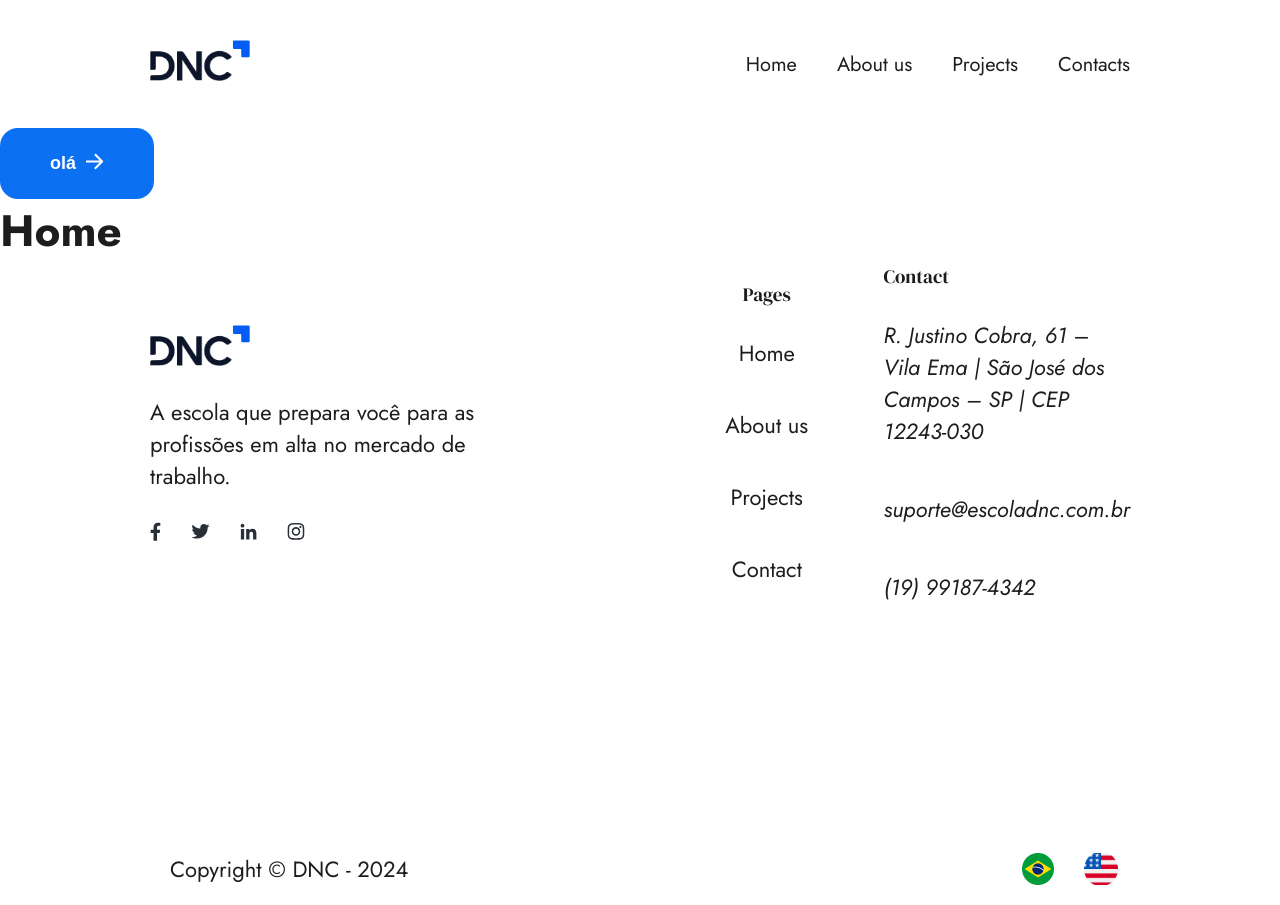
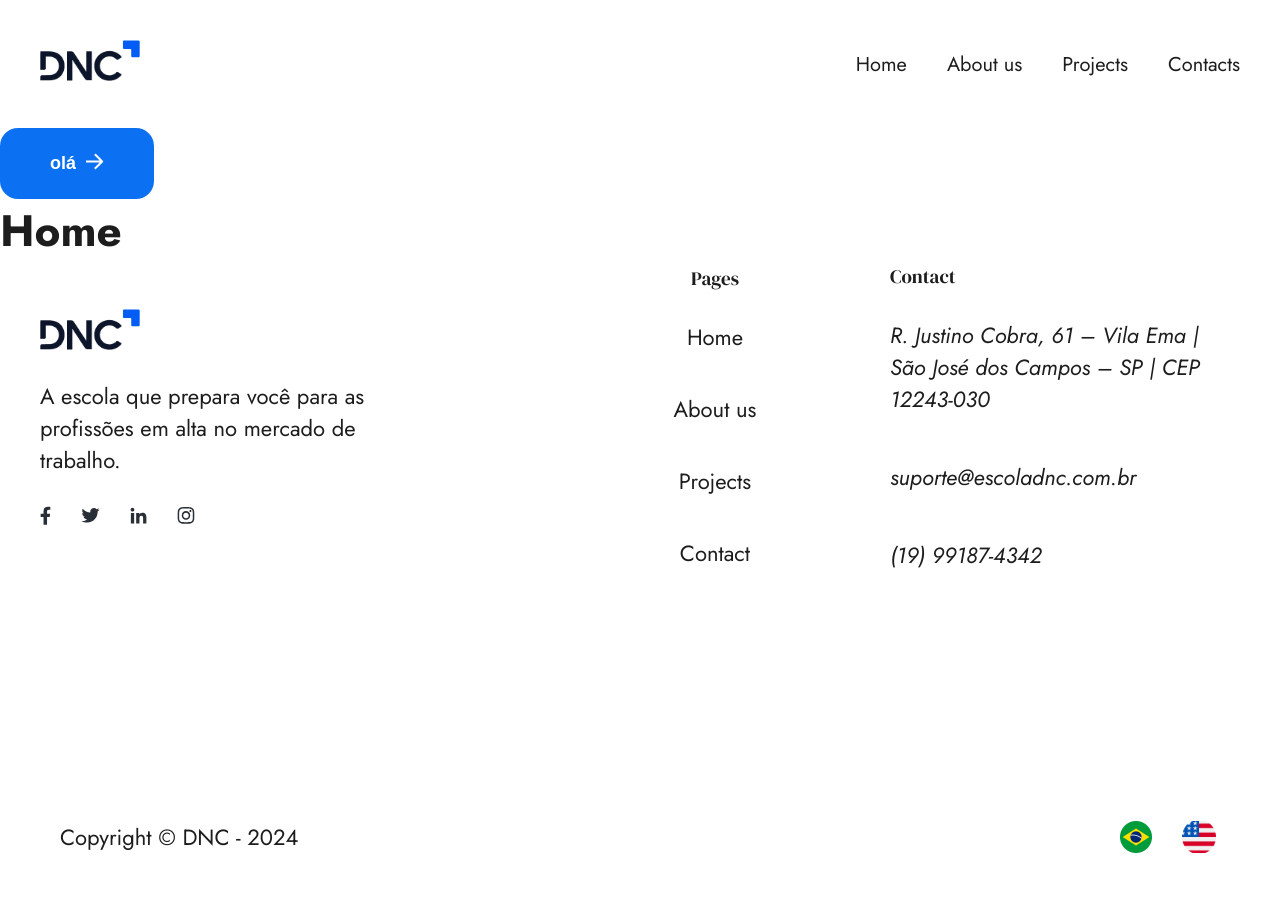
Before and after one commit to hashiraofcode/aprendendoReact, a React (Vite) app in the folder dnc-arq-valmir-neto/: page / in a window 1280 px wide. After the commit the page ends 873 px from the top, so only its background shows below. Built offline with nearby package versions, Linux system fonts and the light colour scheme.

Commit message:
fazendo alterações no componentes do header e do footer

```diff
--- a/dnc-arq-valmir-neto/src/components/Footer/footer.css
+++ b/dnc-arq-valmir-neto/src/components/Footer/footer.css
@@ -1,7 +1,7 @@
 footer {
     width: 100%;
     min-height: 300px;
-    padding: 0 clamp(2rem, 50%, 15rem);
+    /* padding: 0 clamp(2rem, 50%, 15rem); */
     gap: 3rem;
 }
 
@@ -69,6 +69,7 @@ footer address p {
 }
 
 .coutry-flag {
+    width: 100px;
     display: flex;
     gap: 3rem;
 }
--- a/dnc-arq-valmir-neto/src/components/Footer/footer.jsx
+++ b/dnc-arq-valmir-neto/src/components/Footer/footer.jsx
@@ -12,7 +12,8 @@ import UsaFlag from '../../assets/coutry-USA-Flag.svg'
 function Footer() {
     return (
         <>
-            <footer className='flex-container flex-align-center flex-wrap'>
+        <div className="container">
+          <footer className='flex-container flex-align-center flex-wrap'>
                 <div className="content-footer flex-container flex-align-center flex-wrap">
                          <div className='logo-socialMedia-container flex-container flex-direction flex-children max-width-30rem '>
                     <img src={dncLogo} alt="Logo Dnc" />
@@ -50,6 +51,7 @@ function Footer() {
                 </div>
 
             </footer>
+        </div>
         </>
     )
 }
--- a/dnc-arq-valmir-neto/src/components/Header/Header.css
+++ b/dnc-arq-valmir-neto/src/components/Header/Header.css
@@ -1,6 +1,6 @@
 header {
     background-color: white;
-    padding: clamp(1rem, 10%, 4rem) clamp(4rem, 50%, 15rem);
+    padding: clamp(1rem, 10%, 4rem) 0 /*clamp(4rem, 50%, 15rem)*/;
 }
 
 nav ul {
--- a/dnc-arq-valmir-neto/src/components/Header/Header.jsx
+++ b/dnc-arq-valmir-neto/src/components/Header/Header.jsx
@@ -4,7 +4,8 @@ import '../Header/Header.css'
 function Header() {
     return (
         <>
-            <header className='flex-container jc-space-between'>
+        <div className="container">
+              <header className='flex-container jc-space-between'>
                 <Link to='/' aria-label='back to home'>
                     <h1 className='flex-container flex-direction'>
                         <img src={logo} alt="logo-dnc" />
@@ -29,6 +30,7 @@ function Header() {
                     </ul>
                 </nav>
             </header>
+        </div>
         </>
     )
 }
--- a/dnc-arq-valmir-neto/src/main.css
+++ b/dnc-arq-valmir-neto/src/main.css
@@ -104,7 +104,7 @@ ol,ul {
   width: 100%;
   max-width: 1440px;
   margin: 0 auto;
-  padding: 0 clamp(1rem, 2%, 3rem);
+  padding: 0 4rem;
   position: relative;
 }
 
```
